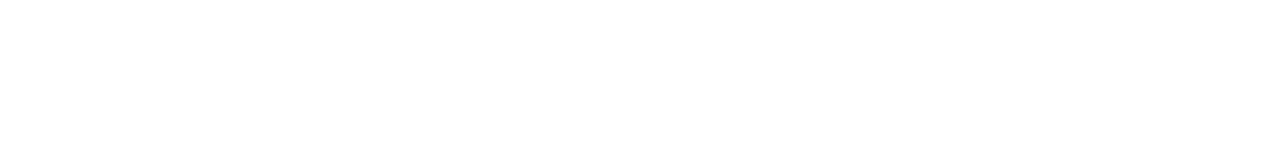
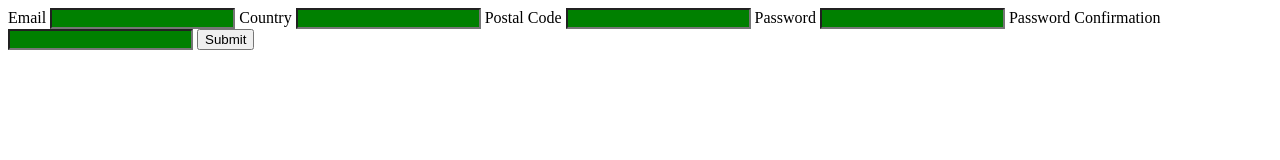
Before and after one commit to MclPio/form-validation-js, a website built with webpack: page src/index.html in a window 1280 px wide. Built offline with nearby package versions, Linux system fonts and the light colour scheme.

Commit message:
Add html form

```diff
--- a/src/css/style.css
+++ b/src/css/style.css
@@ -0,0 +1,7 @@
+input:valid {
+  background-color: green;
+}
+
+input:invalid {
+  background-color: red;
+}
--- a/src/index.html
+++ b/src/index.html
@@ -1,11 +1,29 @@
-<!DOCTYPE html>
+<!doctype html>
 <html lang="en">
-<head>
-  <meta charset="UTF-8">
-  <meta name="viewport" content="width=device-width, initial-scale=1.0">
-  <title>todo</title>
-</head>
-<body>
-  <div id="content"></div>
-</body>
+  <head>
+    <meta charset="UTF-8" />
+    <meta name="viewport" content="width=device-width, initial-scale=1.0" />
+    <title>todo</title>
+  </head>
+  <body>
+    <div id="content">
+      <form novalidate>
+        <label for="email">Email</label>
+        <input type="email" name="email" id="email" />
+        <label for="country">Country</label>
+        <input type="text" name="country" id="country" />
+        <label for="postal-code">Postal Code</label>
+        <input type="text" name="postal-code" id="postal-code" />
+        <label for="password">Password</label>
+        <input type="password" name="password" id="password" />
+        <label for="password-confirmation">Password Confirmation</label>
+        <input
+          type="password"
+          name="password-confirmation"
+          id="password-confirmation"
+        />
+        <button type="button">Submit</button>
+      </form>
+    </div>
+  </body>
 </html>
```
Also changed, not shown: src/index.js (+7 -1 lines), src/modules/email.js (added, +8 -0 lines).
